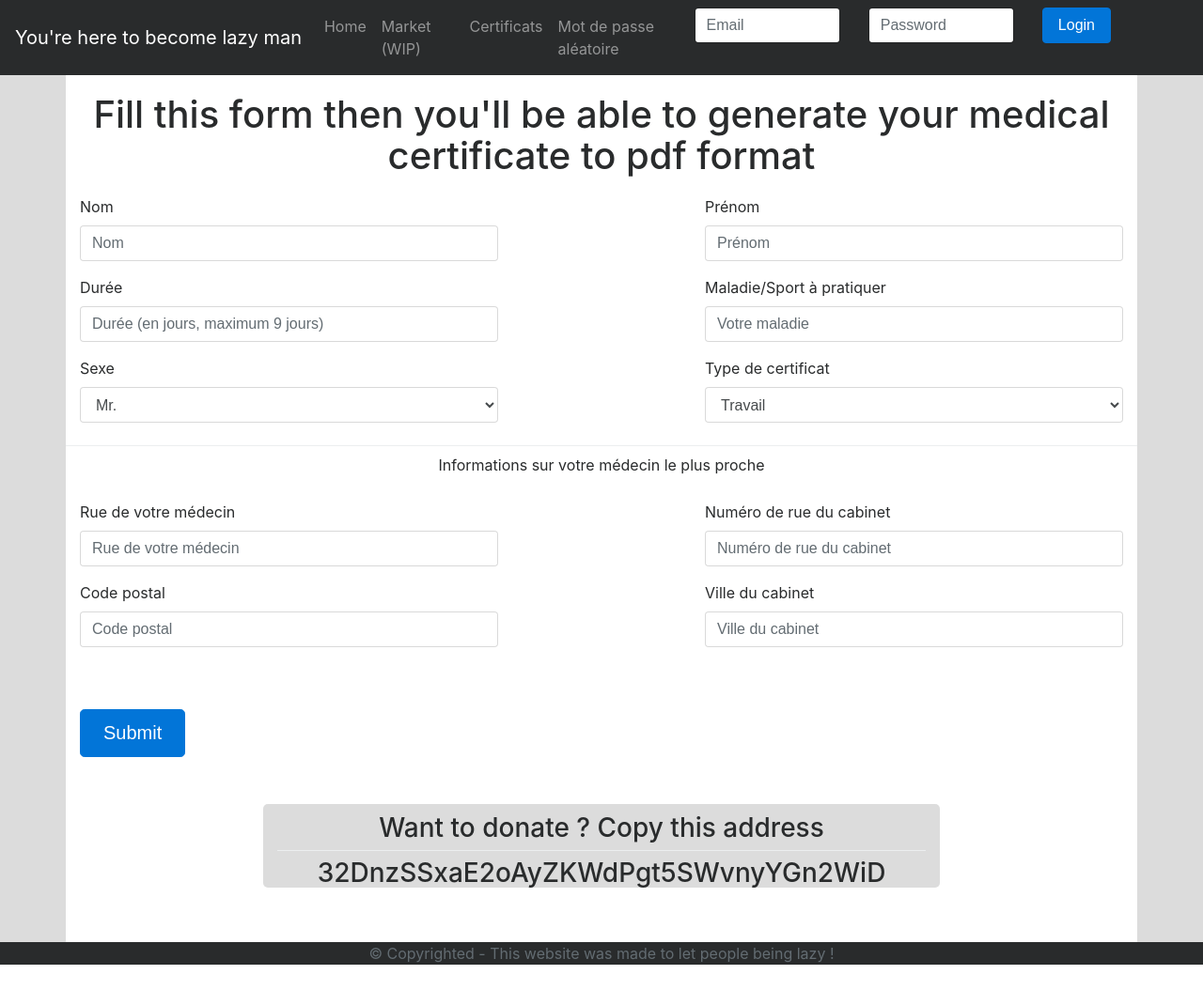
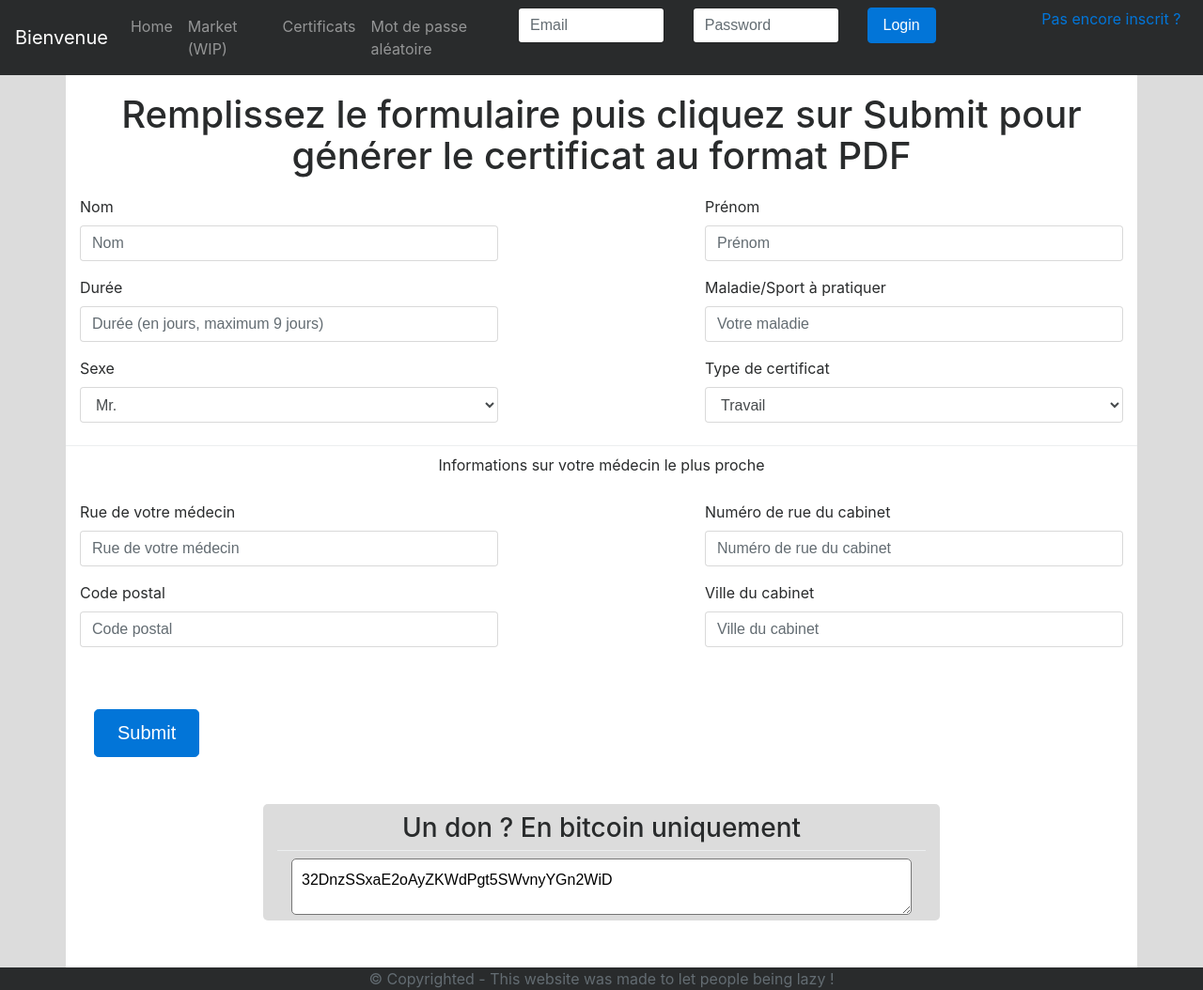
Before and after one commit to OnSouleveDesMeres/dwpptt3, a PHP site: page /certificates/index.php in a window 1280 px wide. Shown: the whole page at 94% size. Before the commit the page ends 1027 px from the top, so only its background shows below. Run offline with PHP 8.4, Linux system fonts and the light colour scheme; some libraries are stand-ins or nearby versions.

```diff
--- a/bootstrap-4.0.0-alpha.6-dist/css/index.css
+++ b/bootstrap-4.0.0-alpha.6-dist/css/index.css
@@ -15,12 +15,10 @@ body > .container{
 }
 
 textarea.no-render{
-    resize: none;
     width: 100%;
     height: 60px;
     white-space: nowrap;
     overflow-x: scroll;
-    background-color: white;
     padding: 10px;
     border-radius: 5px;
 }
--- a/certificates/index.php
+++ b/certificates/index.php
@@ -25,30 +25,30 @@ $html->appendContent($page);
 
 $html->appendContent('<div class="container">
     <div class="row">
-        <div class="col-xs-12 text-center">
-            <h1>Fill this form then you\'ll be able to generate your medical certificate to pdf format</h1>
+        <div class="col-sm-12 text-center">
+            <h1>Remplissez le formulaire puis cliquez sur Submit pour générer le certificat au format PDF</h1>
         </div>
         <div style="height:100px;" ></div>
         <div class="container">
             <form method="post" action="generator.php">
             <div class="row">
-                <div class="form-group col-md-5">
+                <div class="form-group col-sm-12 col-md-5">
                     <label for="exampleInputEmail1">Nom</label>
                     <input type="text" class="form-control" placeholder="Nom" name="name" pattern="[A-Za-z]*" required>
                   </div>
-                  <div class="form-group col-md-5 offset-md-2">
+                  <div class="form-group col-sm-12 col-md-5 offset-md-2">
                     <label for="exampleInputPassword1">Prénom</label>
                     <input type="text" class="form-control" placeholder="Prénom" name="fname" pattern="[A-Za-z]*" required>
                   </div>
-                  <div class="form-group col-md-5">
+                  <div class="form-group col-sm-12 col-md-5">
                     <label for="exampleInputPassword1">Durée</label>
                     <input type="text" class="form-control" placeholder="Durée (en jours, maximum 9 jours)" name="period" pattern="[1-9]" required>
                   </div>
-                  <div class="form-group col-md-5 offset-md-2">
+                  <div class="form-group col-sm-12 col-md-5 offset-md-2">
                     <label for="exampleInputPassword1">Maladie/Sport à pratiquer</label>
                     <input type="text" class="form-control" placeholder="Votre maladie" name="maladie" required>
                   </div>
-                  <div class="form-group col-md-5">
+                  <div class="form-group col-sm-12 col-md-5">
                     <label for="exampleInputPassword1">Sexe</label>
                     <select class="form-control" name="sex" required>
                         <option value="Mr">
@@ -59,7 +59,7 @@ $html->appendContent('<div class="container">
                         </option>
                     </select>
                   </div>
-                  <div class="form-group col-md-5 offset-md-2">
+                  <div class="form-group col-sm-12 col-md-5 offset-md-2">
                     <label for="exampleInputPassword1">Type de certificat</label>
                     <select class="form-control" name="type" required>
                         <option value="work">
@@ -109,16 +109,18 @@ $html->appendContent('<div class="container">
               </div>
 
             <div style="height:50px;" ></div>
-            <div class="col-xs-12">
+            <div class="col-sm-12">
                 <button type="submit" class="btn btn-primary btn-lg">Submit</button>
             </div>
         </form>
         <div style="height:50px;" ></div>
         <div class="container">
-            <div class="col-lg-8 offset-lg-2 donations">
-                <div class="col-xs-12 text-center"><h3>Want to donate ? Copy this address</h3></div>
+            <div class="col-sm-12 col-lg-8 offset-lg-2 donations">
+                <div class=" col-sm-12 text-center"><h3>Un don ? En bitcoin uniquement</h3></div>
                 <div class="dropdown-divider"></div>
-                <div class="col-xs-12 text-center"><h3 class="no-render">32DnzSSxaE2oAyZKWdPgt5SWvnyYGn2WiD</h3></div>
+                <div class="col-sm-12 text-center">
+                    <textarea class="no-render" readonly>32DnzSSxaE2oAyZKWdPgt5SWvnyYGn2WiD</textarea>
+                </div>
             </div>
         </div>
         <div style="height:50px;" ></div>
@@ -131,8 +133,8 @@ $html->appendContent(getFoot());
 $html->appendContent('
 <script src="https://code.jquery.com/jquery-3.1.1.slim.min.js" integrity="sha384-A7FZj7v+d/sdmMqp/nOQwliLvUsJfDHW+k9Omg/a/EheAdgtzNs3hpfag6Ed950n" crossorigin="anonymous"></script>
 <script src="https://cdnjs.cloudflare.com/ajax/libs/tether/1.4.0/js/tether.min.js" integrity="sha384-DztdAPBWPRXSA/3eYEEUWrWCy7G5KFbe8fFjk5JAIxUYHKkDx6Qin1DkWx51bBrb" crossorigin="anonymous"></script>
-<script src="bootstrap-4.0.0-alpha.6-dist/js/bootstrap.min.js"></script>
-<script src="bootstrap-4.0.0-alpha.6-dist/js/stick.js"></script>
+<script src="../bootstrap-4.0.0-alpha.6-dist/js/bootstrap.min.js"></script>
+<script src="../bootstrap-4.0.0-alpha.6-dist/js/stick.js"></script>
 <script>$(".stickcontent").stick_in_parent();</script>');
 
 echo $html->toHTML();
--- a/resources/navbar.php
+++ b/resources/navbar.php
@@ -9,14 +9,17 @@
 function getNav(){
     $nav = '<form class="navbar-form navbar-right" action="http://tt3y5d3gkz2x5l4d.onion/auth/" method="post">
                 <div class="row">
-                    <div class="col-sm-4">
+                    <div class="col-sm-3">
                         <input id="email" type="email" class="form-control" name="email" value="" placeholder="Email">
                     </div>
-                    <div class="col-sm-4">
+                    <div class="col-sm-3">
                         <input id="password" type="password" class="form-control" name="password" value="" placeholder="Password">
                     </div>
-                    <div class="col-sm-4">
+                    <div class="col-sm-3">
                         <button type="submit" class="btn btn-primary">Login</button>
+                    </div>
+                    <div class="col-sm-3">
+                        <a href="http://tt3y5d3gkz2x5l4d.onion/auth/register.php">Pas encore inscrit ?</a>
                     </div>
                 </div>
            </form>';
@@ -36,7 +39,7 @@ function getNav(){
     }
     $html = '
 <nav class="navbar navbar-toggleable-md navbar-inverse bg-inverse stickcontent">
-      <span class="navbar-brand text-center">You\'re here to become lazy man</span>
+      <span class="navbar-brand text-center">Bienvenue</span>
       <button class="navbar-toggler" type="button" data-toggle="collapse" data-target="#navLittleScreen" aria-controls="navLittleScreen" aria-expanded="false" aria-label="Toggle navigation">
         <span class="navbar-toggler-icon"></span>
       </button>
--- a/security/index.php
+++ b/security/index.php
@@ -68,8 +68,8 @@ $html->appendContent(getFoot());
 $html->appendContent('
 <script src="https://code.jquery.com/jquery-3.1.1.slim.min.js" integrity="sha384-A7FZj7v+d/sdmMqp/nOQwliLvUsJfDHW+k9Omg/a/EheAdgtzNs3hpfag6Ed950n" crossorigin="anonymous"></script>
 <script src="https://cdnjs.cloudflare.com/ajax/libs/tether/1.4.0/js/tether.min.js" integrity="sha384-DztdAPBWPRXSA/3eYEEUWrWCy7G5KFbe8fFjk5JAIxUYHKkDx6Qin1DkWx51bBrb" crossorigin="anonymous"></script>
-<script src="bootstrap-4.0.0-alpha.6-dist/js/bootstrap.min.js"></script>
-<script src="bootstrap-4.0.0-alpha.6-dist/js/stick.js"></script>
+<script src="../bootstrap-4.0.0-alpha.6-dist/js/bootstrap.min.js"></script>
+<script src="../bootstrap-4.0.0-alpha.6-dist/js/stick.js"></script>
 <script>$(".stickcontent").stick_in_parent();</script>
 <script>document.querySelector("#copyButton").onclick = function() {
   console.log($("#textCopied").select());
```
Also changed, not shown: auth/addAccount.php (added, +30 -0 lines), auth/register.php (added, +75 -0 lines).
